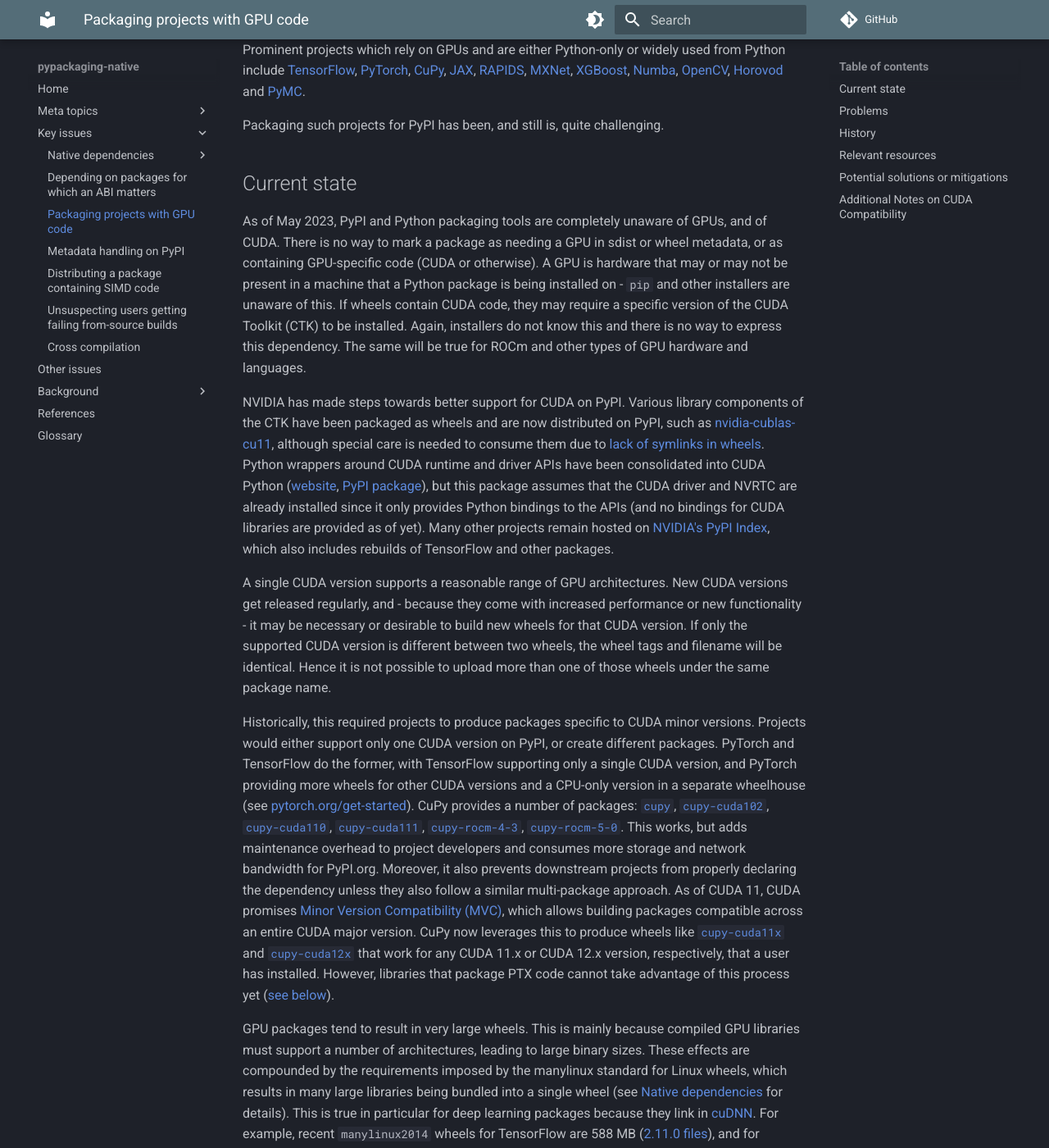
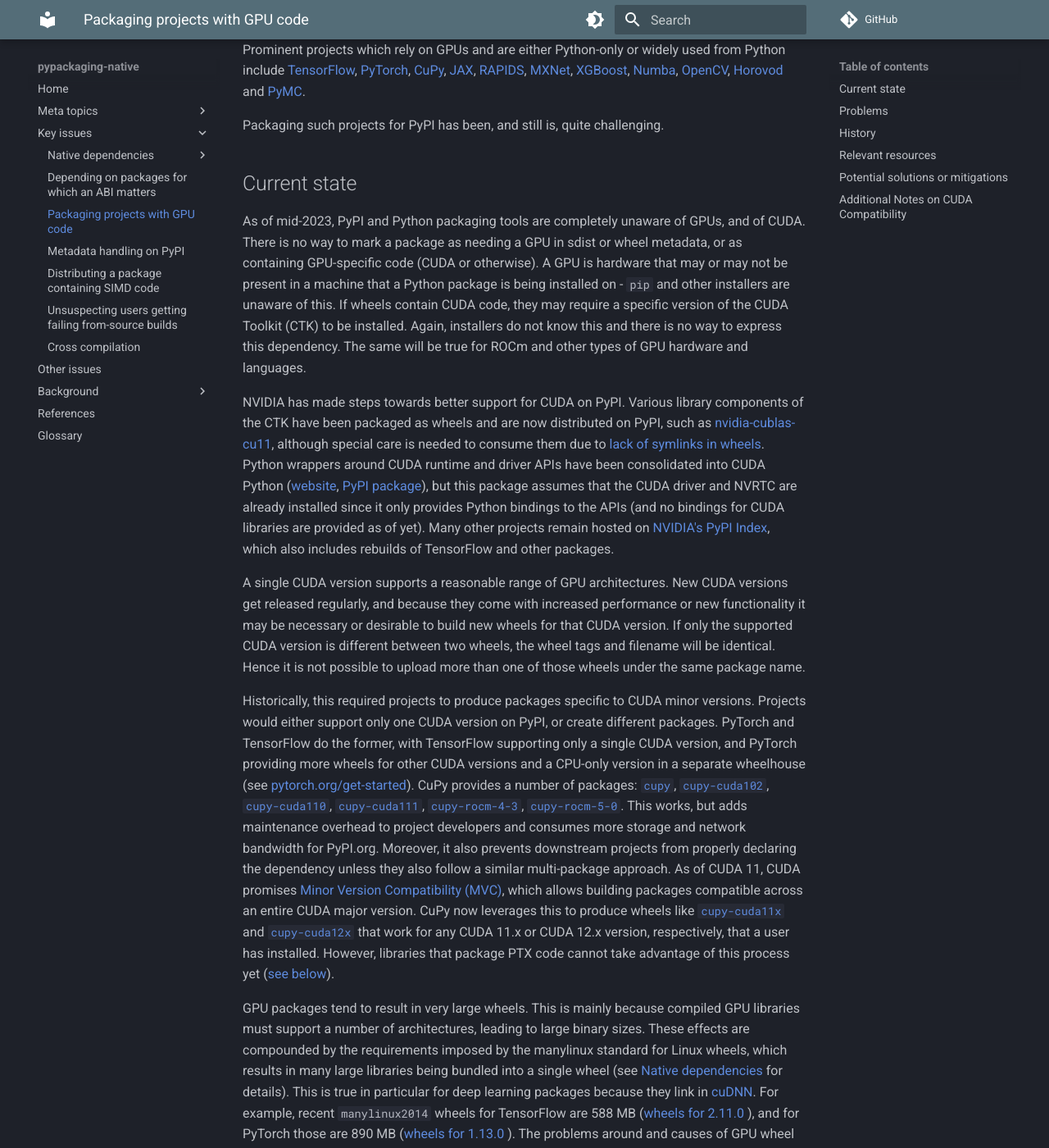
Before and after one commit to pypackaging-native/pypackaging-native, an MkDocs documentation site: the page built from docs/key-issues/gpus.md, in a window 1280 px wide and 1400 px high, scrolled down 420 px. Shown: the whole window at 82% size. Built offline with MkDocs 1.6.1 and Material for MkDocs 9.7.7, drawn with Linux system fonts in a browser that asks for light colours; comment, search, counter and statistics services are not loaded; some of the changed text lies outside the part shown.

Commit message:
More edits

```diff
--- a/docs/key-issues/gpus.md
+++ b/docs/key-issues/gpus.md
@@ -30,7 +30,7 @@ Packaging such projects for PyPI has been, and still is, quite challenging.
 
 ## Current state
 
-As of May 2023, PyPI and Python packaging tools are completely unaware of
+As of mid-2023, PyPI and Python packaging tools are completely unaware of
 GPUs, and of CUDA. There is no way to mark a package as needing a GPU in sdist
 or wheel metadata, or as containing GPU-specific code (CUDA or otherwise). A
 GPU is hardware that may or may not be present in a machine that a Python
@@ -56,8 +56,8 @@ Index](https://pypi.org/project/nvidia-pyindex/), which also includes rebuilds
 of TensorFlow and other packages.
 
 A single CUDA version supports a reasonable range of GPU architectures. New
-CUDA versions get released regularly, and - because they come with increased
-performance or new functionality - it may be necessary or desirable to build
+CUDA versions get released regularly, and because they come with increased
+performance or new functionality it may be necessary or desirable to build
 new wheels for that CUDA version. If only the supported CUDA version is
 different between two wheels, the wheel tags and filename will be identical.
 Hence it is not possible to upload more than one of those wheels under the same
@@ -96,10 +96,10 @@ manylinux standard for Linux wheels, which results in many large libraries being
 bundled into a single wheel (see [Native dependencies](native-dependencies) for
 details). This is true in particular for deep learning packages because they
 link in [cuDNN](https://developer.nvidia.com/cudnn). For example, recent
-`manylinux2014` wheels for TensorFlow are 588 MB ([2.11.0
-files](https://pypi.org/project/tensorflow/2.11.0/#files)), and for PyTorch
-those are 890 MB ([1.13.0
-files](https://pypi.org/project/torch/1.13.0/#files)). The problems around and
+`manylinux2014` wheels for TensorFlow are 588 MB ([wheels for 2.11.0
+](https://pypi.org/project/tensorflow/2.11.0/#files)), and for PyTorch
+those are 890 MB ([wheels for 1.13.0
+](https://pypi.org/project/torch/1.13.0/#files)). The problems around and
 causes of GPU wheel sizes were discussed in depth in [this Packaging thread on
 Discourse](https://discuss.python.org/t/what-to-do-about-gpus-and-the-built-distributions-that-support-them/7125).
 
```
Also changed, not shown: other parts of docs/key-issues/gpus.md (+5 -5 lines).
